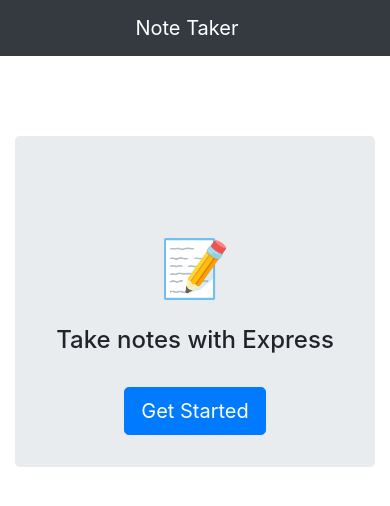
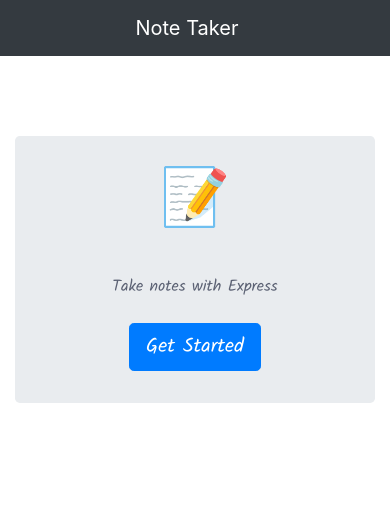
Before and after one commit to nick-ezell/notePad, a website: page index.html in a window 390 px wide. Drawn offline with nearby package versions, Linux system fonts and the light colour scheme; no server answers.

Commit message:
Okay, I lied. Now mobile styles are finalized.

```diff
--- a/assets/css/styles.scss
+++ b/assets/css/styles.scss
@@ -71,10 +71,6 @@
   cursor: pointer;
 }
 
-.pencil {
-  color: #5c6274;
-}
-
 textarea {
   margin-top: 1.8vh;
   line-height: 50px;
@@ -129,7 +125,7 @@
     align-items: center;
   }
   #brandName {
-    visibility: hidden;
+    display: none;
   }
   .col-4 {
     padding-right: 0;
@@ -137,4 +133,13 @@
   .delete-note {
     margin-left: 0.15em;
   }
+
+  #pencil {
+    color: #5c6274;
+    font-family: "Kalam", cursive;
+    display: flex;
+    justify-content: center;
+    align-items: center;
+    flex-direction: column;
+  }
 }
--- a/index.html
+++ b/index.html
@@ -6,6 +6,10 @@
     <meta http-equiv="X-UA-Compatible" content="ie=edge" />
     <title>Note Taker</title>
     <script src="https://cdnjs.cloudflare.com/ajax/libs/jquery/3.3.1/jquery.min.js"></script>
+    <link
+      href="https://fonts.googleapis.com/css?family=Kalam&display=swap"
+      rel="stylesheet"
+    />
     <link
       rel="stylesheet"
       href="https://stackpath.bootstrapcdn.com/bootstrap/4.4.1/css/bootstrap.min.css"
@@ -18,12 +22,12 @@
       <a class="navbar-brand" href="/">Note Taker </a>
     </nav>
     <div class="container">
-      <div style="margin-top: 80px;" class="jumbotron text-center">
+      <div style="margin-top: 80px;"  id="pencil" class="jumbotron text-center">
         <h1 class="display-4">
           <span id="brandName">Note Taker</span>
           <span role="img" aria-label="Memo">📝</span>
         </h1>
-        <h4 class="mt-4">Take notes with Express</h4>
+        <h4 class="mt-4"></h4>Take notes with Express</h4>
         <a class="btn btn-primary btn-lg mt-4" href="/notes" role="button"
           >Get Started</a
         >
```
Also changed, not shown: assets/css/styles.css, 1 other file.
